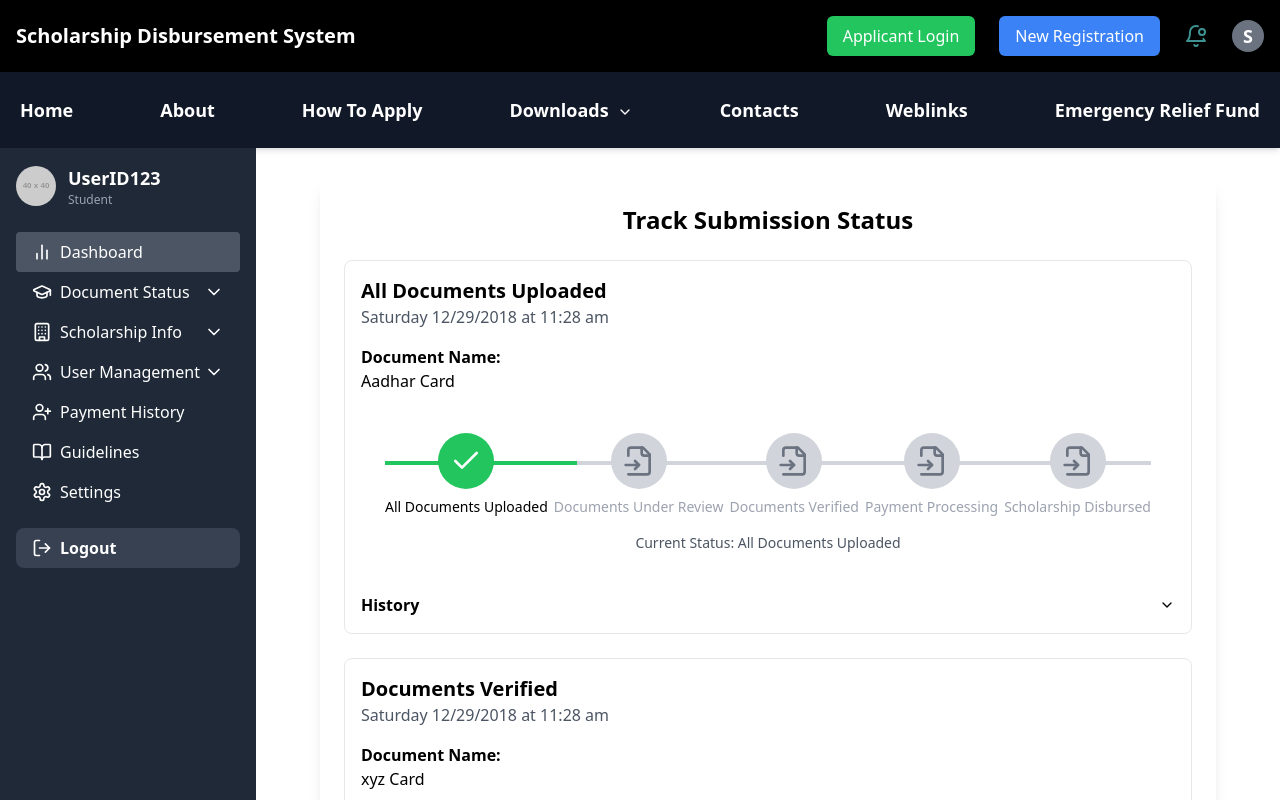
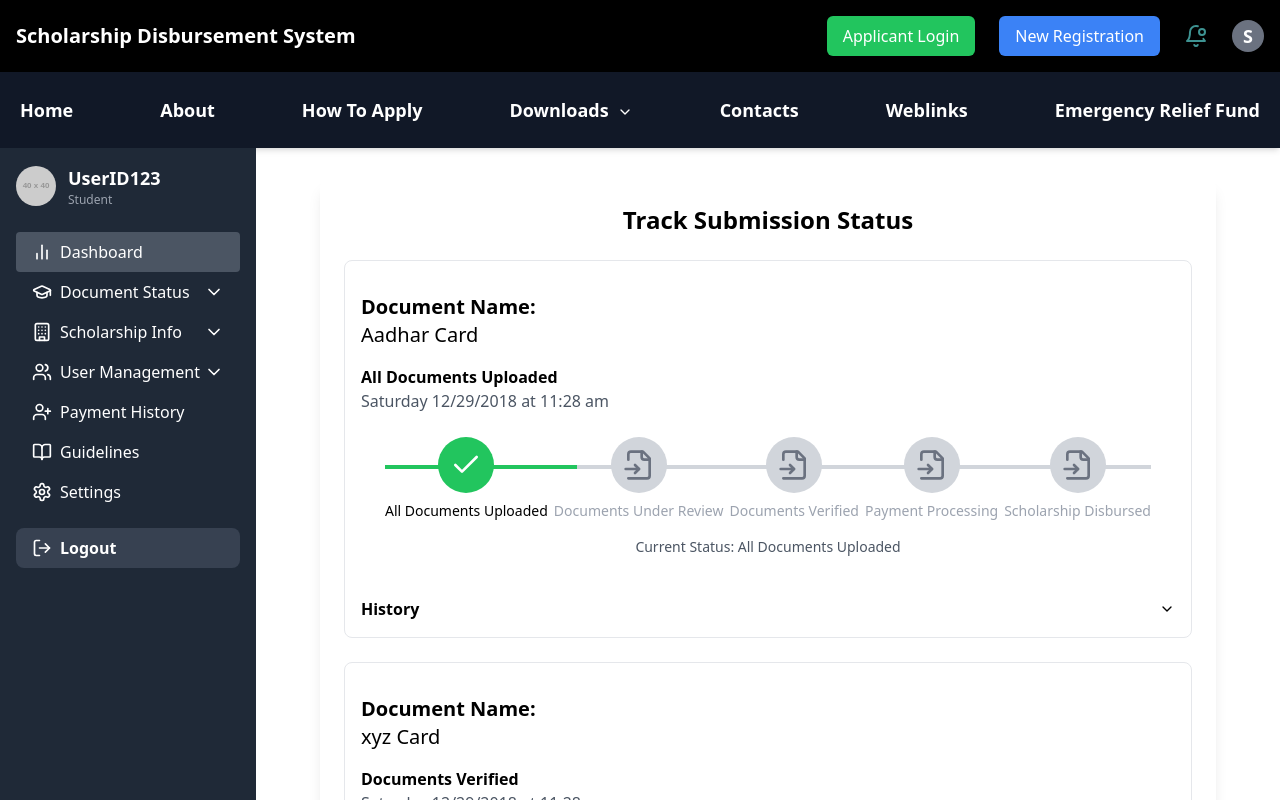
Before and after one commit to sandeep-nitharwal-3905/Scholarship-Disbursement-System, a React (Vite) app: page /track in a window 1280 px wide. Built offline with nearby package versions, Linux system fonts and the light colour scheme.

Commit message:
small-fix

```diff
--- a/src/components/Track.jsx
+++ b/src/components/Track.jsx
@@ -90,16 +90,16 @@ const ShipmentTracker = () => {
         const isHistoryExpanded = expandedHistories[shipment.id] || false;
 
         return (
-          <div key={shipment.id} className="mb-6 border rounded-lg p-4">
-            <div>
-              <h2 className="text-xl font-semibold">{statusLabel}</h2>
-              <p className="text-gray-600">{shipment.date}</p>
-            </div>
+          <div key={shipment.id} className=" mb-6 border rounded-lg p-4">
             <div className="mt-4 flex justify-between mb-4">
               <div>
-                <p className="font-semibold">Document Name:</p>
-                <p>{shipment.docstype}</p>
+                <p className="text-xl  font-semibold">Document Name:</p>
+                <p className="text-xl">{shipment.docstype}</p>
               </div>
+            </div>
+            <div>
+              <h2 className="font-semibold">{statusLabel}</h2>
+              <p className="text-gray-600">{shipment.date}</p>
             </div>
             <TrackStat status={shipment.status} />
             <div className="mt-4">
```
